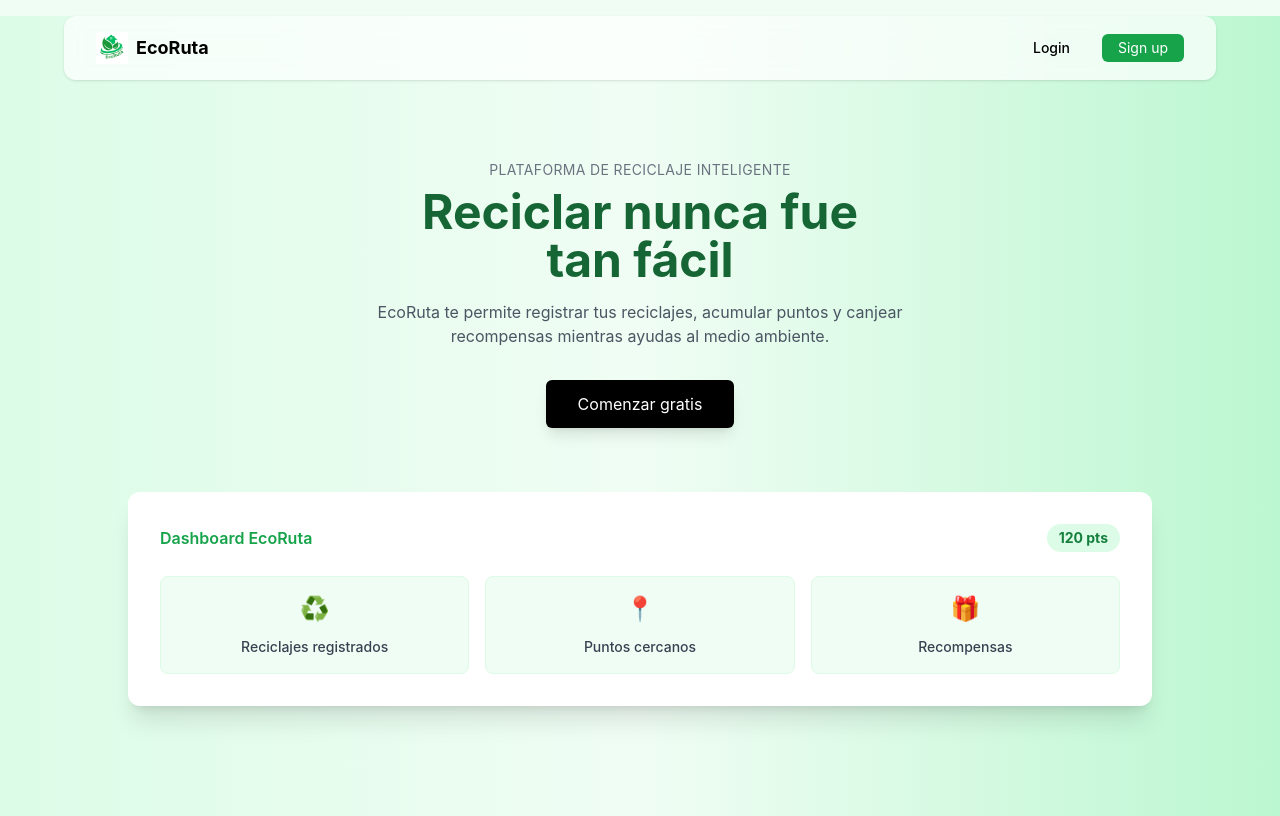
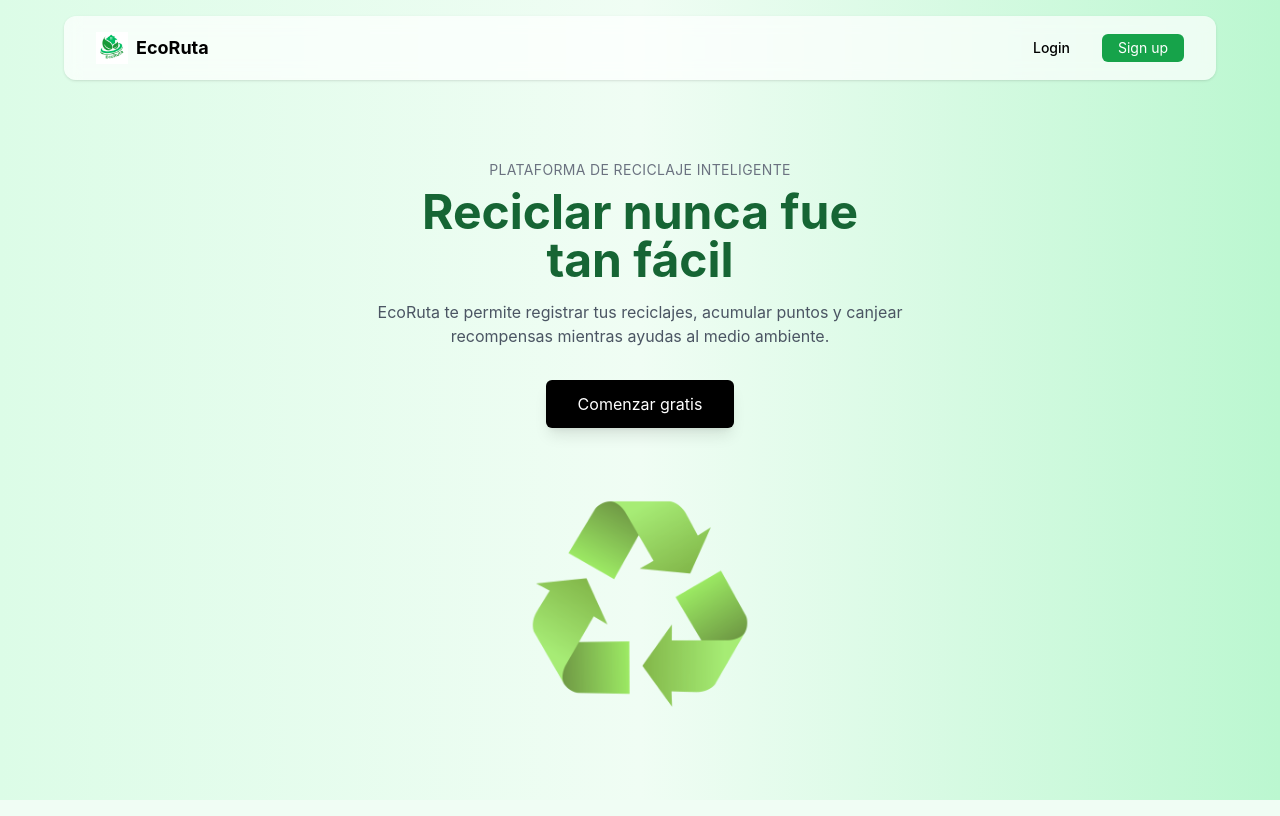
Before and after one commit to CanoJS/EcoRuta, a React (Vite) app: page / in a window 1280 px wide. Built offline with nearby package versions, Linux system fonts and the light colour scheme.

Commit message:
Correción del home y arreglo de fondo

```diff
--- a/src/components/Header.tsx
+++ b/src/components/Header.tsx
@@ -6,30 +6,34 @@ type Props = {
 
 function Header({ setPage }: Props) {
   return (
-    <nav className="flex justify-between items-center px-4 md:px-8 py-4 bg-white/70 backdrop-blur-md rounded-2xl mt-4 shadow-lg max-w-5xl w-[92%] mx-auto sticky top-4 z-50 border border-white/20">
-      {/* Logo y Nombre - Te lleva al Home al hacer clic */}
+    <nav className="flex justify-between items-center px-3 md:px-8 py-3 md:py-4 bg-white/70 backdrop-blur-md rounded-2xl shadow-lg max-w-5xl w-[94%] md:w-[92%] mx-auto sticky top-4 z-50 border border-white/20">
+      {/* Logo y Nombre - Tamaño reducido en móvil */}
       <div
-        className="flex items-center gap-2 cursor-pointer hover:opacity-80 transition-opacity"
+        className="flex items-center gap-1.5 md:gap-2 cursor-pointer hover:opacity-80 transition-opacity"
         onClick={() => setPage("home")}
       >
-        <img src={logo} alt="EcoRuta" className="h-8 md:h-9 rounded-full" />
-        <span className="font-bold text-lg md:text-xl text-green-900 tracking-tight">EcoRuta</span>
+        <img src={logo} alt="EcoRuta" className="h-7 md:h-9 rounded-full" />
+        <span className="font-bold text-base md:text-xl text-green-900 tracking-tight">EcoRuta</span>
       </div>
 
-      {/* Botones de Navegación */}
-      <div className="flex items-center gap-2 md:gap-4">
+      {/* Botones de Navegación Responsivos */}
+      <div className="flex items-center gap-1 md:gap-4">
         <button
           onClick={() => setPage("dashboard")}
-          className="px-3 md:px-5 py-2 text-sm font-semibold text-green-800 hover:bg-green-100/50 rounded-xl transition-colors"
+          className="px-2 md:px-5 py-1.5 md:py-2 text-[11px] md:text-sm font-semibold text-green-800 hover:bg-green-100/50 rounded-xl transition-colors whitespace-nowrap"
         >
-          Panel Principal
+          {/* Texto dinámico: 'Panel' en móvil, 'Panel Principal' en desktop */}
+          <span className="md:hidden">Panel</span>
+          <span className="hidden md:inline">Panel Principal</span>
         </button>
 
         <button
           onClick={() => setPage("recompensas")}
-          className="bg-green-600 hover:bg-green-700 text-white px-4 md:px-6 py-2 rounded-xl text-sm font-bold shadow-md shadow-green-200 transition-all active:scale-95"
+          className="bg-green-600 hover:bg-green-700 text-white px-3 md:px-6 py-1.5 md:py-2 rounded-xl text-[11px] md:text-sm font-bold shadow-md shadow-green-200 transition-all active:scale-95 whitespace-nowrap"
         >
-          Canjear Puntos
+          {/* Texto dinámico: 'Canjear' en móvil, 'Canjear Puntos' en desktop */}
+          <span className="md:hidden">Canjear</span>
+          <span className="hidden md:inline">Canjear Puntos</span>
         </button>
       </div>
     </nav>
--- a/src/pages/Home.tsx
+++ b/src/pages/Home.tsx
@@ -1,4 +1,5 @@
 import logo from "../assets/logo.jpeg";
+import logoRec from "../assets/logo-rec.webp";
 
 type Props = {
   setPage: (page: string) => void;
@@ -6,9 +7,9 @@ type Props = {
 
 function Home({ setPage }: Props) {
   return (
-    <div className="w-full min-h-screen bg-gradient-to-r from-green-100 via-green-50 to-green-200 pb-10">
+    <div className="w-full min-h-screen bg-gradient-to-r from-green-100 via-green-50 to-green-200 pb-10 pt-4">
 
-      <nav className="flex justify-between items-center px-4 md:px-8 py-4 bg-white/70 backdrop-blur rounded-xl mt-4 shadow max-w-6xl w-[92%] mx-auto">
+      <nav className="flex justify-between items-center px-4 md:px-8 py-4 bg-white/70 backdrop-blur rounded-xl shadow max-w-6xl w-[92%] mx-auto">
         <div className="flex items-center gap-2">
           <img src={logo} alt="EcoRuta" className="h-8" />
           <span className="font-bold text-lg">EcoRuta</span>
@@ -52,33 +53,14 @@ function Home({ setPage }: Props) {
             Comenzar gratis
           </button>
         </div>
-      </div>
 
-      <div className="mt-16 flex justify-center px-4 md:px-6">
-        <div className="bg-white rounded-xl shadow-xl w-full max-w-5xl p-5 md:p-8">
-
-          <div className="flex justify-between items-center mb-6">
-            <h2 className="font-semibold text-green-600 text-sm md:text-base">Dashboard EcoRuta</h2>
-            <span className="bg-green-100 text-green-700 px-3 py-1 rounded-full text-xs md:text-sm font-bold">
-              120 pts
-            </span>
-          </div>
-
-          <div className="grid grid-cols-1 md:grid-cols-3 gap-4">
-            <div className="bg-green-50 p-4 rounded-lg border border-green-100 flex items-center gap-3 md:flex-col md:text-center">
-              <span className="text-2xl">♻️</span>
-              <p className="text-sm font-medium text-gray-700">Reciclajes registrados</p>
-            </div>
-            <div className="bg-green-50 p-4 rounded-lg border border-green-100 flex items-center gap-3 md:flex-col md:text-center">
-              <span className="text-2xl">📍</span>
-              <p className="text-sm font-medium text-gray-700">Puntos cercanos</p>
-            </div>
-            <div className="bg-green-50 p-4 rounded-lg border border-green-100 flex items-center gap-3 md:flex-col md:text-center">
-              <span className="text-2xl">🎁</span>
-              <p className="text-sm font-medium text-gray-700">Recompensas</p>
-            </div>
-          </div>
-
+        {/* Imagen final logo-rec con tamaño mediano */}
+        <div className="mt-16 md:mt-15">
+          <img
+            src={logoRec}
+            alt="Logo Reciclaje"
+            className="w-40 md:w-56 h-auto opacity-80 hover:opacity-100 transition-opacity duration-300"
+          />
         </div>
       </div>
 
```
Also changed, not shown: src/assets/logo-rec.webp (added).
